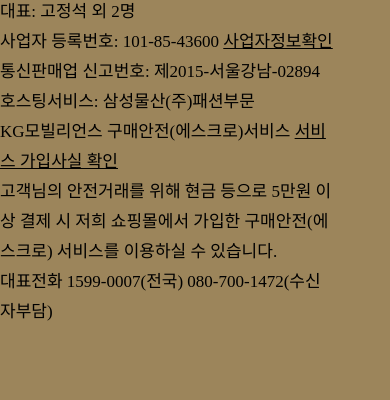
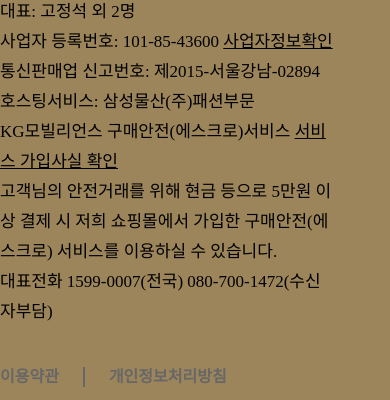
Before and after one commit to hyeonjeong0302/UI__Hyunjung_JANG, a plain HTML site: page sub.html in a window 390 px wide. Shown: the part 2088-2488 px from the top of the page. Drawn offline with nearby package versions, Linux system fonts and the light colour scheme; a web font is replaced by a local one.

Commit message:
footer_rere

```diff
--- a/css/main.css
+++ b/css/main.css
@@ -1210,6 +1210,11 @@ a {
   }
 }
 
+@media (max-width: 559px){
+  .term{
+    bottom: 100px;
+  }
+}
 @media (max-width: 425px) {
 
   .lnb_menu_new img {
--- a/css/sub.css
+++ b/css/sub.css
@@ -591,12 +591,11 @@ a {
 
 /* mediaquery */
 /* tablet */
+
 @media (max-width: 1268px) {
 
   a { color: black; text-decoration: none; }
-  @media (hover: hover) {
-    a:hover { color: black; text-decoration: underline; }
-  }
+
 
   .wrap {
     width: 100%;
@@ -1016,7 +1015,11 @@ a {
     border-right: none;
   }
 }
-
+@media (max-width: 559px){
+  .term{
+    bottom: 100px;
+  }
+}
 @media (max-width: 425px) {
 
   .lnb_menu_new img {
```
